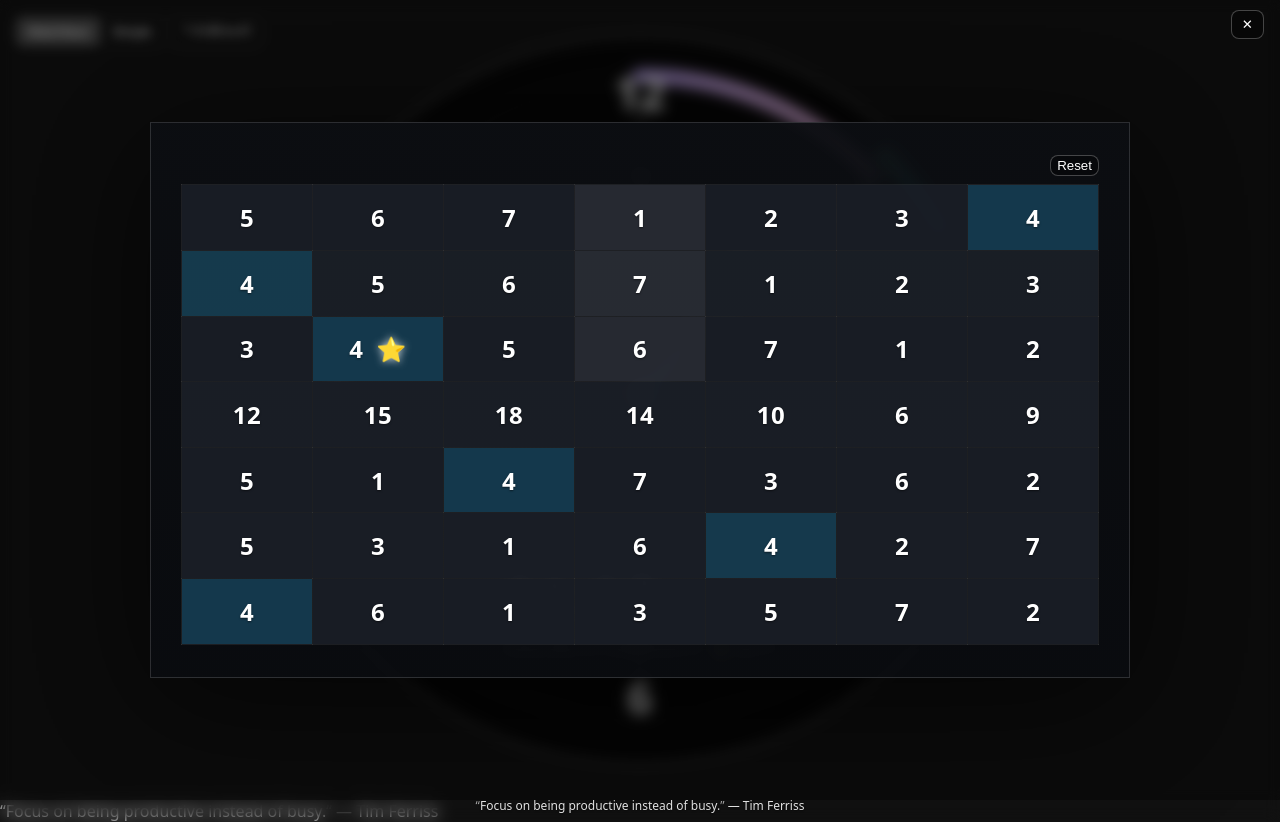
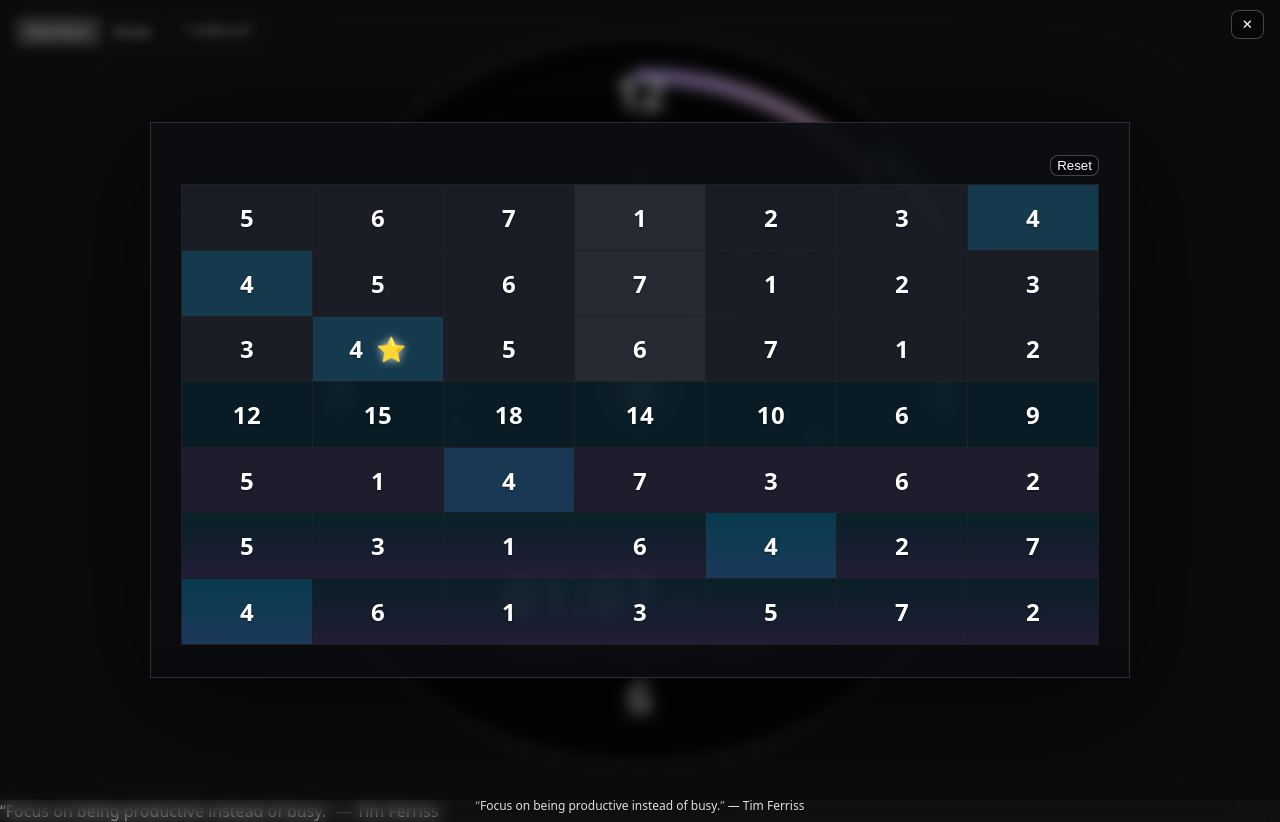
Before and after one commit to gotosira/pinitnatee-clock-app, a React (Vite) app: page / in a window 1280 px wide. Both pictures are taken after a click on the button "7 ตัวพินิจนาที". Built offline with nearby package versions, Linux system fonts and the light colour scheme; no server answers.

Commit message:
Seven Table: color groups (rows 1-3, 4, 5, 8-9); keep rows 6-7 hidden

```diff
--- a/src/App.css
+++ b/src/App.css
@@ -200,7 +200,10 @@
 .seven-wrapper { padding: 12px; color: #fff; }
 .seven-table { width: 100%; border-collapse: collapse; border-spacing: 0; text-align: center; font-weight: 700; font-size: clamp(18px, 3vmin, 30px); border-radius: 0; overflow: hidden; }
 .seven-table tr { background: rgba(28,32,40,0.88); }
-.seven-table tr:nth-child(odd) { background: rgba(26,30,38,0.92); }
+.seven-table tr.g1 { background: rgba(28,32,40,0.90); }
+.seven-table tr.g2 { background: var(--row4-bg); }
+.seven-table tr.g3 { background: rgba(180,140,255,0.12); }
+.seven-table tr.g4 { background: linear-gradient(180deg, rgba(0,212,255,0.10), rgba(160,120,255,0.16)); }
 .seven-table td { padding: 0; border: 1px solid rgba(255,255,255,0.08); height: clamp(48px, 8.2vmin, 74px); vertical-align: middle; overflow: hidden; text-overflow: ellipsis; white-space: nowrap; letter-spacing: 0.5px; }
 .seven-table td > * { display: inline-block; padding: 0 16px; width: 100%; box-sizing: border-box; }
 .seven-table tr + tr td { border-top-color: rgba(255,255,255,0.15); }
--- a/src/components/SevenTable.tsx
+++ b/src/components/SevenTable.tsx
@@ -93,8 +93,9 @@ export default function SevenTable() {
           {rows.map((r, i) => {
             // Hide rows 6 and 7 (zero-based index 5 and 6)
             if (i === 5 || i === 6) return null
+            const trClass = i < 3 ? 'g1' : (i === 3 ? 'g2' : (i === 4 ? 'g3' : ((i === 7 || i === 8) ? 'g4' : '')))
             return (
-            <tr key={i}>
+            <tr key={i} className={trClass}>
               {r.map((n, j) => (
                 <td key={j} className={highlightRows.has(i) && n === highlightValue ? 'hl' : undefined} onClick={() => onClickCell(n)}>
                   <span>{n}{i === starRowIndex && n === currentYam ? ' ' : ''}{i === starRowIndex && n === currentYam ? <span className="star">⭐</span> : null}</span>
```
Also changed, not shown: 6 other files (tests, documents, lock files or other folders).
